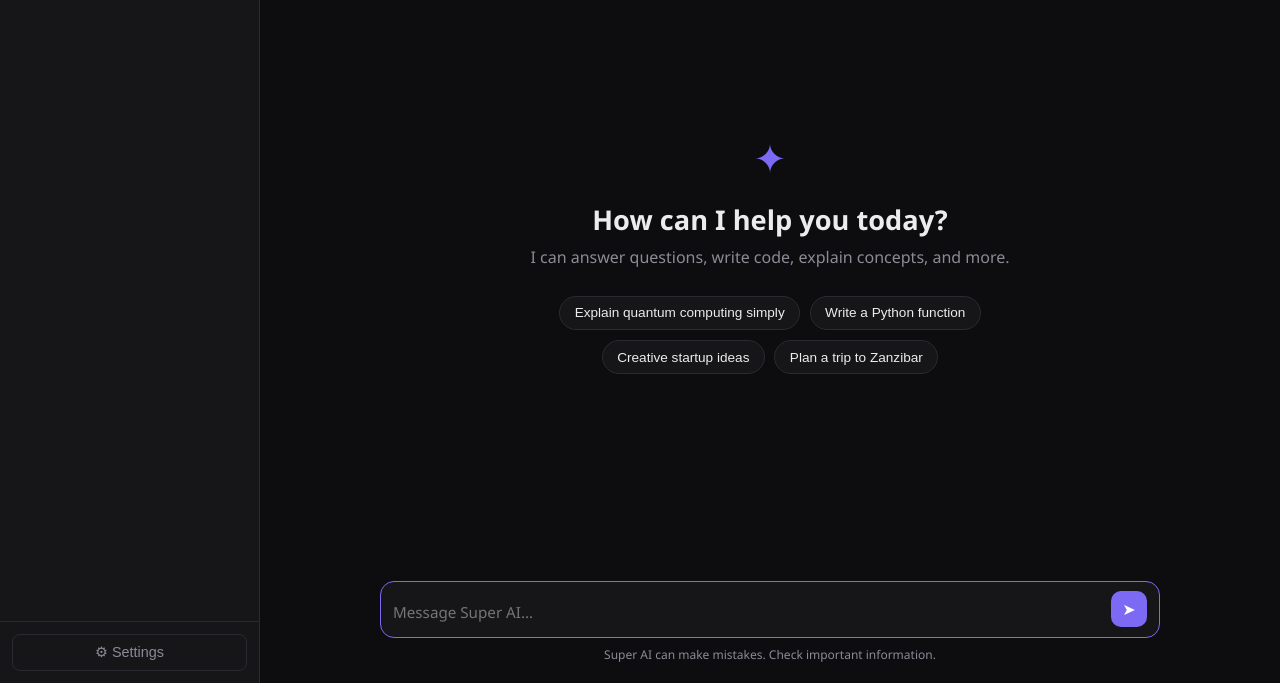
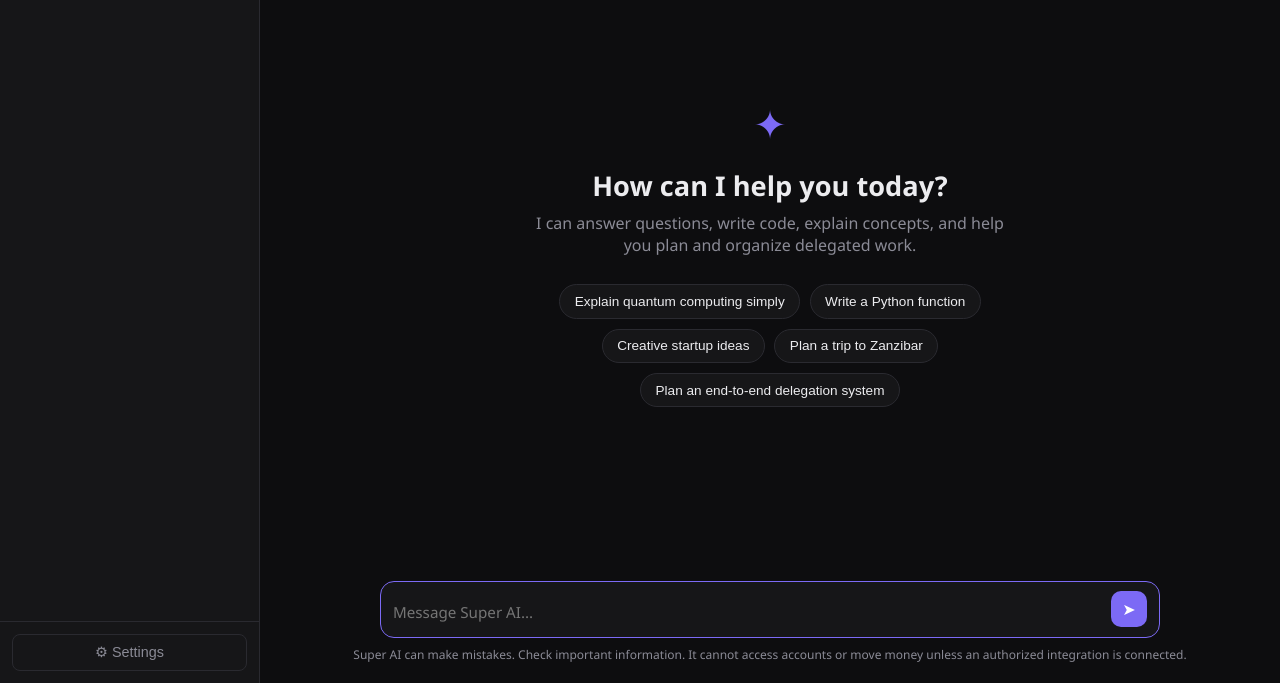
Before and after one commit to SilaDeBoy/super-ai, a plain HTML site: page index.html in a window 1280 px wide. Shown: the part 117-800 px from the top of the page. Drawn offline with Linux system fonts and the light colour scheme.

Commit message:
Add end-to-end delegation planning to Super AI

```diff
--- a/index.html
+++ b/index.html
@@ -41,12 +41,13 @@
         <div class="welcome" id="welcome">
           <div class="welcome-icon">✦</div>
           <h1>How can I help you today?</h1>
-          <p>I can answer questions, write code, explain concepts, and more.</p>
+          <p>I can answer questions, write code, explain concepts, and help you plan and organize delegated work.</p>
           <div class="suggestions">
             <button class="suggestion" data-prompt="Explain quantum computing simply">Explain quantum computing simply</button>
             <button class="suggestion" data-prompt="Write a Python function to reverse a string">Write a Python function</button>
             <button class="suggestion" data-prompt="Give me 5 creative startup ideas">Creative startup ideas</button>
             <button class="suggestion" data-prompt="Help me plan a 3-day trip to Zanzibar">Plan a trip to Zanzibar</button>
+            <button class="suggestion" data-prompt="Help me build an end-to-end delegation plan. Cover: organizing job-offer emails with filters, labels, templates and follow-up reminders; defining scope, deliverables and deadlines; deciding what to do myself, automate, or outsource and how to hire suitable freelancers or a virtual assistant; organizing tasks, files, milestones and client communication in a project-management system; tracking invoices, income, expenses and contractor payments using suitable billing and payment tools; collecting client feedback, giving professional feedback, and reporting results. Recommend practical tool options and an implementation sequence. Ask what kind of work I do and what tools I already use before making assumptions. Be clear that you can help plan and draft materials but cannot access my email, hire people, complete external work, or move money unless a real integration is explicitly connected and authorized. Require my approval before sending messages, hiring, or making payments.">Plan an end-to-end delegation system</button>
           </div>
         </div>
       </div>
@@ -56,7 +57,7 @@
           <textarea id="userInput" placeholder="Message Super AI..." rows="1"></textarea>
           <button id="sendBtn" title="Send">➤</button>
         </div>
-        <p class="disclaimer">Super AI can make mistakes. Check important information.</p>
+        <p class="disclaimer">Super AI can make mistakes. Check important information. It cannot access accounts or move money unless an authorized integration is connected.</p>
       </div>
     </main>
   </div>
```
